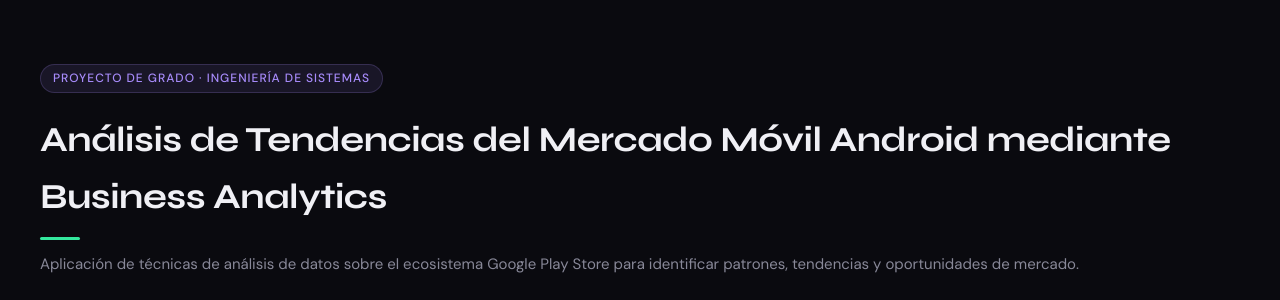
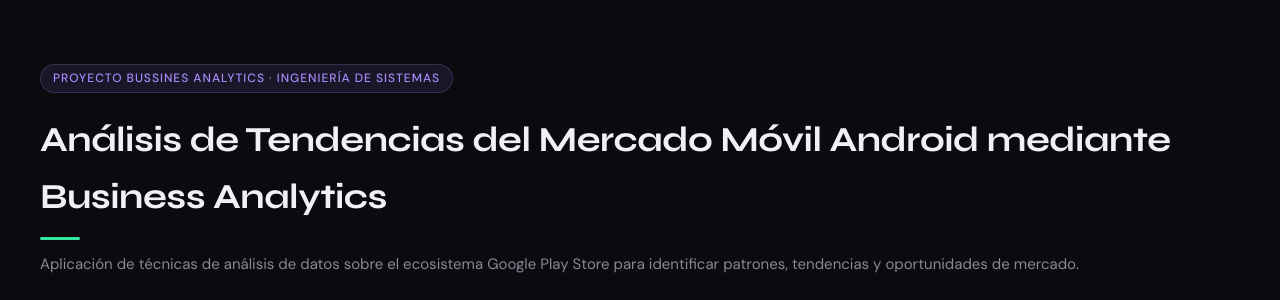
Before and after one commit to KevinRamirez19/Proyecto_Bussines, a Flask app: page /pgc in a window 1280 px wide. Shown: the part 64-364 px from the top of the page. Run offline with Flask 3, Linux system fonts and the light colour scheme.

Commit message:
Actualizacion
Co-authored-by: Copilot <copilot@github.com>

```diff
--- a/app.py
+++ b/app.py
@@ -107,13 +107,22 @@ def api_content_rating():
 @app.route('/api/tabla')
 def api_tabla():
     df = load_data()
+
     sample = df[['App', 'Category', 'Rating', 'Installs', 'Type', 'Price', 'Content Rating']].copy()
+
     sample['Category'] = sample['Category'].str.replace('_', ' ').str.title()
     sample['Tipo'] = sample['Type'].map({True: 'Pago', False: 'Gratis'})
     sample = sample.drop(columns=['Type'])
+
     sample['Installs_fmt'] = sample['Installs'].apply(
-        lambda x: f"{x/1e9:.1f}B" if x >= 1e9 else (f"{x/1e6:.0f}M" if x >= 1e6 else f"{x/1e3:.0f}K"))
+        lambda x: f"{x/1e9:.1f}B" if x >= 1e9 else (f"{x/1e6:.0f}M" if x >= 1e6 else f"{x/1e3:.0f}K")
+    )
+
     sample = sample.head(200)
+
+    # 🔥 SOLUCIÓN CLAVE
+    sample = sample.replace({np.nan: None})
+
     return jsonify(sample[['App','Category','Rating','Installs_fmt','Tipo','Price','Content Rating']].to_dict('records'))
 
 if __name__ == '__main__':
--- a/templates/pgc.html
+++ b/templates/pgc.html
@@ -7,7 +7,7 @@
   <!-- Header -->
   <div class="section-head">
     <div style="display:inline-flex;align-items:center;gap:6px;background:rgba(167,139,250,0.1);border:1px solid rgba(167,139,250,0.2);color:#a78bfa;font-size:12px;font-weight:500;letter-spacing:1px;padding:4px 12px;border-radius:20px;text-transform:uppercase;margin-bottom:1.2rem;">
-      Proyecto de Grado · Ingeniería de Sistemas
+      Proyecto Bussines Analytics · Ingeniería de Sistemas
     </div>
     <h2>Análisis de Tendencias del Mercado Móvil Android mediante Business Analytics</h2>
     <div class="divider"></div>
```
